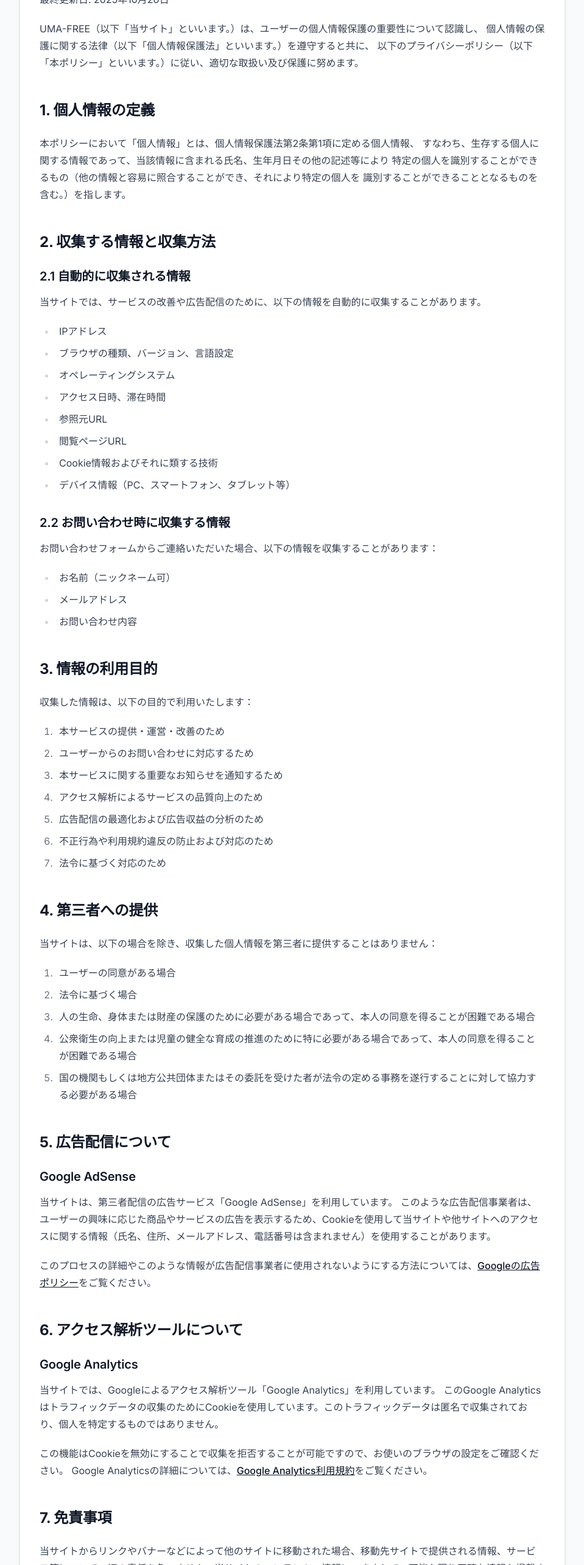
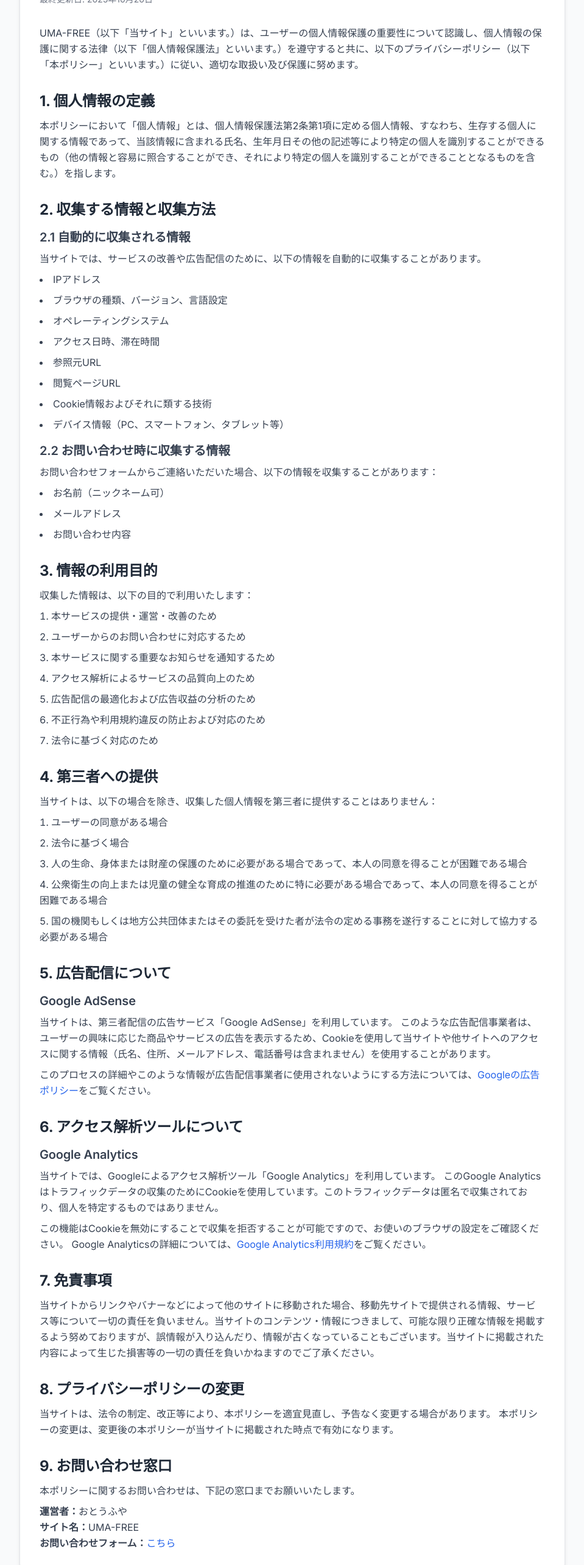
Before and after one commit to umazkym/keiba_site_v1, a Next.js app in the folder frontend/: page /privacy in a window 1280 px wide. Shown: the part 234-2800 px from the top of the page at 61% size, without its empty margins (160-1119 px from the left). Built offline with nearby package versions, Linux system fonts and the light colour scheme; no server answers.

Commit message:
no message

```diff
--- a/frontend/app/about/page.tsx
+++ b/frontend/app/about/page.tsx
@@ -24,53 +24,67 @@ export default function AboutPage() {
     return (
         <div className="container mx-auto my-10 px-4">
             <div className="max-w-4xl mx-auto bg-white p-6 md:p-8 rounded-lg shadow-md border">
-                <div className="prose prose-gray max-w-none">
-                    <h1>このサイトについて</h1>
-                    <p>
+                <div className="space-y-10">
+                    <div>
+                        <h1 className="text-3xl font-bold text-gray-800 mb-4 border-b pb-4">このサイトについて</h1>
+                        <p className="text-gray-700 leading-relaxed">
                             UMA-FREEは、個人開発者が運営する、独自のAIアルゴリズムを用いた競馬予想サイトです。中央競馬（JRA）および地方競馬（NAR）の全レースを対象に、全てのAI予測データを完全無料で公開しています。会員登録やメールアドレスの登録は一切不要です。
                         </p>
-                    <p>
+                        <p className="text-gray-700 mt-4 leading-relaxed">
                             本サイトが、皆様の競馬予想に新しい視点やデータに基づいた楽しみ方をもたらすきっかけの一つになれば幸いです。
                         </p>
+                    </div>
 
                     <section>
-                        <h2>運営者情報</h2>
-                        <dl>
-                            <dt>サイト名</dt>
-                            <dd>UMA-FREE</dd>
-                            <dt>運営者</dt>
-                            <dd>おとうふや</dd>
-                            <dt>サービス開始日</dt>
-                            <dd>2025年9月11日</dd>
-                            <dt>お問い合わせ</dt>
-                            <dd><a href="/contact">お問い合わせフォーム</a>をご利用ください。</dd>
+                        <h2 className="text-2xl font-bold text-gray-800 mb-6 border-b pb-3">運営者情報</h2>
+                        <dl className="space-y-4">
+                            <div className="grid grid-cols-1 sm:grid-cols-4 gap-x-4">
+                                <dt className="font-semibold text-gray-700">サイト名</dt>
+                                <dd className="sm:col-span-3 text-gray-800">UMA-FREE</dd>
+                            </div>
+                            <div className="grid grid-cols-1 sm:grid-cols-4 gap-x-4">
+                                <dt className="font-semibold text-gray-700">運営者</dt>
+                                <dd className="sm:col-span-3 text-gray-800">おとうふや</dd>
+                            </div>
+                            <div className="grid grid-cols-1 sm:grid-cols-4 gap-x-4">
+                                <dt className="font-semibold text-gray-700">サービス開始日</dt>
+                                <dd className="sm:col-span-3 text-gray-800">2025年9月11日</dd>
+                            </div>
+                            <div className="grid grid-cols-1 sm:grid-cols-4 gap-x-4">
+                                <dt className="font-semibold text-gray-700">お問い合わせ</dt>
+                                <dd className="sm:col-span-3">
+                                    <a href="/contact" className="text-blue-600 hover:underline">お問い合わせフォーム</a>をご利用ください。
+                                </dd>
+                            </div>
                         </dl>
                     </section>
 
                     <section>
-                        <h2>公開データについて</h2>
+                        <h2 className="text-2xl font-bold text-gray-800 mb-6 border-b pb-3">公開データについて</h2>
+                        <div className="space-y-6">
                             <div>
-                            <h3>全出走馬のAI偏差値</h3>
-                            <p>AIによる能力評価を偏差値として数値化したものです。過去のレースタイムや着順、コース適性などを総合的に判断しています。</p>
+                                <h3 className="font-semibold text-gray-800 text-lg">全出走馬のAI偏差値</h3>
+                                <p className="text-gray-700 mt-1">AIによる能力評価を偏差値として数値化したものです。過去のレースタイムや着順、コース適性などを総合的に判断しています。</p>
                             </div>
                             <div>
-                            <h3>AIスタート位置取り予測</h3>
-                            <p>各馬の脚質や過去のレース展開データから、スタート直後の位置取りを予測します。逃げ・先行馬を探す際に役立ちます。</p>
+                                <h3 className="font-semibold text-gray-800 text-lg">AIスタート位置取り予測</h3>
+                                <p className="text-gray-700 mt-1">各馬の脚質や過去のレース展開データから、スタート直後の位置取りを予測します。逃げ・先行馬を探す際に役立ちます。</p>
                             </div>
                             <div>
-                            <h3>過去対決データ</h3>
-                            <p>出走馬同士が過去に同じレースで直接対決した際の成績を一覧で確認できます。馬同士の力関係を比較するのに便利です。</p>
+                                <h3 className="font-semibold text-gray-800 text-lg">過去対決データ</h3>
+                                <p className="text-gray-700 mt-1">出走馬同士が過去に同じレースで直接対決した際の成績を一覧で確認できます。馬同士の力関係を比較するのに便利です。</p>
                             </div>
                             <div>
-                            <h3>枠順傾向スコア</h3>
-                            <p>過去の膨大なレース結果から、コースや距離に応じた枠順の有利・不利をスコア化した独自のデータです。</p>
+                                <h3 className="font-semibold text-gray-800 text-lg">枠順傾向スコア</h3>
+                                <p className="text-gray-700 mt-1">過去の膨大なレース結果から、コースや距離に応じた枠順の有利・不利をスコア化した独自のデータです。</p>
+                            </div>
                         </div>
                     </section>
 
                     <section>
-                        <h2>技術情報</h2>
-                        <p>本サービスは、以下の技術を活用して構築・運営されています：</p>
-                        <ul>
+                        <h2 className="text-2xl font-bold text-gray-800 mb-6 border-b pb-3">技術情報</h2>
+                        <p className="text-gray-700 mb-4">本サービスは、以下の技術を活用して構築・運営されています：</p>
+                        <ul className="list-disc list-inside space-y-2 text-gray-700">
                             <li><strong>AI/機械学習：</strong>Python, scikit-learn, pandas</li>
                             <li><strong>フロントエンド：</strong>Next.js, React, TypeScript, Tailwind CSS</li>
                             <li><strong>バックエンド：</strong>FastAPI, PostgreSQL</li>
--- a/frontend/app/privacy/page.tsx
+++ b/frontend/app/privacy/page.tsx
@@ -13,31 +13,29 @@ export default function PrivacyPolicyPage() {
     return (
         <div className="container py-8">
             <div className="max-w-4xl mx-auto bg-white p-6 md:p-8 rounded-lg shadow-md border">
-                <div className="prose prose-gray max-w-none">
-                    <h1>プライバシーポリシー</h1>
-                    <p>最終更新日: 2025年10月20日</p>
+                <h1 className="text-3xl font-bold text-gray-800 mb-6 border-b pb-4">
+                    プライバシーポリシー
+                </h1>
+
+                <div className="space-y-8 text-gray-700 leading-relaxed">
+                    <p className="text-sm text-gray-500">最終更新日: 2025年10月20日</p>
 
                     <p>
-                        UMA-FREE（以下「当サイト」といいます。）は、ユーザーの個人情報保護の重要性について認識し、
-                        個人情報の保護に関する法律（以下「個人情報保護法」といいます。）を遵守すると共に、
-                        以下のプライバシーポリシー（以下「本ポリシー」といいます。）に従い、適切な取扱い及び保護に努めます。
+                        UMA-FREE（以下「当サイト」といいます。）は、ユーザーの個人情報保護の重要性について認識し、個人情報の保護に関する法律（以下「個人情報保護法」といいます。）を遵守すると共に、以下のプライバシーポリシー（以下「本ポリシー」といいます。）に従い、適切な取扱い及び保護に努めます。
                     </p>
 
                     <section>
-                        <h2>1. 個人情報の定義</h2>
+                        <h2 className="text-2xl font-bold text-gray-800 mt-6 mb-3">1. 個人情報の定義</h2>
                         <p>
-                            本ポリシーにおいて「個人情報」とは、個人情報保護法第2条第1項に定める個人情報、
-                            すなわち、生存する個人に関する情報であって、当該情報に含まれる氏名、生年月日その他の記述等により
-                            特定の個人を識別することができるもの（他の情報と容易に照合することができ、それにより特定の個人を
-                            識別することができることとなるものを含む。）を指します。
+                            本ポリシーにおいて「個人情報」とは、個人情報保護法第2条第1項に定める個人情報、すなわち、生存する個人に関する情報であって、当該情報に含まれる氏名、生年月日その他の記述等により特定の個人を識別することができるもの（他の情報と容易に照合することができ、それにより特定の個人を識別することができることとなるものを含む。）を指します。
                         </p>
                     </section>
 
                     <section>
-                        <h2>2. 収集する情報と収集方法</h2>
-                        <h3>2.1 自動的に収集される情報</h3>
+                        <h2 className="text-2xl font-bold text-gray-800 mt-6 mb-3">2. 収集する情報と収集方法</h2>
+                        <h3 className="text-xl font-semibold text-gray-700 mt-4 mb-2">2.1 自動的に収集される情報</h3>
                         <p>当サイトでは、サービスの改善や広告配信のために、以下の情報を自動的に収集することがあります。</p>
-                        <ul>
+                        <ul className="list-disc list-inside space-y-2 mt-2">
                             <li>IPアドレス</li>
                             <li>ブラウザの種類、バージョン、言語設定</li>
                             <li>オペレーティングシステム</li>
@@ -48,11 +46,11 @@ export default function PrivacyPolicyPage() {
                             <li>デバイス情報（PC、スマートフォン、タブレット等）</li>
                         </ul>
 
-                        <h3>2.2 お問い合わせ時に収集する情報</h3>
+                        <h3 className="text-xl font-semibold text-gray-700 mt-4 mb-2">2.2 お問い合わせ時に収集する情報</h3>
                         <p>
                             お問い合わせフォームからご連絡いただいた場合、以下の情報を収集することがあります：
                         </p>
-                        <ul>
+                        <ul className="list-disc list-inside space-y-2 mt-2">
                             <li>お名前（ニックネーム可）</li>
                             <li>メールアドレス</li>
                             <li>お問い合わせ内容</li>
@@ -60,9 +58,9 @@ export default function PrivacyPolicyPage() {
                     </section>
 
                     <section>
-                        <h2>3. 情報の利用目的</h2>
+                        <h2 className="text-2xl font-bold text-gray-800 mt-6 mb-3">3. 情報の利用目的</h2>
                         <p>収集した情報は、以下の目的で利用いたします：</p>
-                        <ol>
+                        <ol className="list-decimal list-inside space-y-2 mt-2">
                             <li>本サービスの提供・運営・改善のため</li>
                             <li>ユーザーからのお問い合わせに対応するため</li>
                             <li>本サービスに関する重要なお知らせを通知するため</li>
@@ -74,11 +72,11 @@ export default function PrivacyPolicyPage() {
                     </section>
 
                     <section>
-                        <h2>4. 第三者への提供</h2>
+                        <h2 className="text-2xl font-bold text-gray-800 mt-6 mb-3">4. 第三者への提供</h2>
                         <p>
                             当サイトは、以下の場合を除き、収集した個人情報を第三者に提供することはありません：
                         </p>
-                        <ol>
+                        <ol className="list-decimal list-inside space-y-2 mt-2">
                             <li>ユーザーの同意がある場合</li>
                             <li>法令に基づく場合</li>
                             <li>人の生命、身体または財産の保護のために必要がある場合であって、本人の同意を得ることが困難である場合</li>
@@ -88,40 +86,40 @@ export default function PrivacyPolicyPage() {
                     </section>
 
                     <section>
-                        <h2>5. 広告配信について</h2>
-                        <h3>Google AdSense</h3>
+                        <h2 className="text-2xl font-bold text-gray-800 mt-6 mb-3">5. 広告配信について</h2>
+                        <h3 className="text-xl font-semibold text-gray-700 mt-4 mb-2">Google AdSense</h3>
                         <p>
                             当サイトは、第三者配信の広告サービス「Google AdSense」を利用しています。
                             このような広告配信事業者は、ユーザーの興味に応じた商品やサービスの広告を表示するため、Cookieを使用して当サイトや他サイトへのアクセスに関する情報（氏名、住所、メールアドレス、電話番号は含まれません）を使用することがあります。
                         </p>
-                        <p>
+                        <p className="mt-2">
                             このプロセスの詳細やこのような情報が広告配信事業者に使用されないようにする方法については、
-                            <a href="https://policies.google.com/technologies/ads" target="_blank" rel="noopener noreferrer">Googleの広告ポリシー</a>をご覧ください。
+                            <a href="https://policies.google.com/technologies/ads" target="_blank" rel="noopener noreferrer" className="text-blue-600 hover:underline">Googleの広告ポリシー</a>をご覧ください。
                         </p>
                     </section>
 
                     <section>
-                        <h2>6. アクセス解析ツールについて</h2>
-                        <h3>Google Analytics</h3>
+                        <h2 className="text-2xl font-bold text-gray-800 mt-6 mb-3">6. アクセス解析ツールについて</h2>
+                        <h3 className="text-xl font-semibold text-gray-700 mt-4 mb-2">Google Analytics</h3>
                         <p>
                             当サイトでは、Googleによるアクセス解析ツール「Google Analytics」を利用しています。
                             このGoogle Analyticsはトラフィックデータの収集のためにCookieを使用しています。このトラフィックデータは匿名で収集されており、個人を特定するものではありません。
                         </p>
-                        <p>
+                        <p className="mt-2">
                             この機能はCookieを無効にすることで収集を拒否することが可能ですので、お使いのブラウザの設定をご確認ください。
-                            Google Analyticsの詳細については、<a href="https://marketingplatform.google.com/about/analytics/terms/jp/" target="_blank" rel="noopener noreferrer">Google Analytics利用規約</a>をご覧ください。
+                            Google Analyticsの詳細については、<a href="https://marketingplatform.google.com/about/analytics/terms/jp/" target="_blank" rel="noopener noreferrer" className="text-blue-600 hover:underline">Google Analytics利用規約</a>をご覧ください。
                         </p>
                     </section>
 
                     <section>
-                        <h2>7. 免責事項</h2>
+                        <h2 className="text-2xl font-bold text-gray-800 mt-6 mb-3">7. 免責事項</h2>
                         <p>
                             当サイトからリンクやバナーなどによって他のサイトに移動された場合、移動先サイトで提供される情報、サービス等について一切の責任を負いません。当サイトのコンテンツ・情報につきまして、可能な限り正確な情報を掲載するよう努めておりますが、誤情報が入り込んだり、情報が古くなっていることもございます。当サイトに掲載された内容によって生じた損害等の一切の責任を負いかねますのでご了承ください。
                         </p>
                     </section>
 
                     <section>
-                        <h2>8. プライバシーポリシーの変更</h2>
+                        <h2 className="text-2xl font-bold text-gray-800 mt-6 mb-3">8. プライバシーポリシーの変更</h2>
                         <p>
                             当サイトは、法令の制定、改正等により、本ポリシーを適宜見直し、予告なく変更する場合があります。
                             本ポリシーの変更は、変更後の本ポリシーが当サイトに掲載された時点で有効になります。
@@ -129,17 +127,14 @@ export default function PrivacyPolicyPage() {
                     </section>
 
                     <section>
-                        <h2>9. お問い合わせ窓口</h2>
-                        <div>
-                            <p>
-                                本ポリシーに関するお問い合わせは、下記の窓口までお願いいたします。
-                            </p>
-                            <p>
-                                <strong>運営者：</strong>おとうふや<br/>
-                                <strong>サイト名：</strong>UMA-FREE<br/>
-                                <strong>お問い合わせフォーム：</strong>
-                                <a href="/contact">こちら</a>
-                            </p>
+                        <h2 className="text-2xl font-bold text-gray-800 mt-6 mb-3">9. お問い合わせ窓口</h2>
+                        <p>
+                            本ポリシーに関するお問い合わせは、下記の窓口までお願いいたします。
+                        </p>
+                        <div className="mt-2">
+                            <p><strong>運営者：</strong>おとうふや</p>
+                            <p><strong>サイト名：</strong>UMA-FREE</p>
+                            <p><strong>お問い合わせフォーム：</strong><a href="/contact" className="text-blue-600 hover:underline">こちら</a></p>
                         </div>
                     </section>
                 </div>
```
Lines whose indentation alone changed are shown as unchanged.
